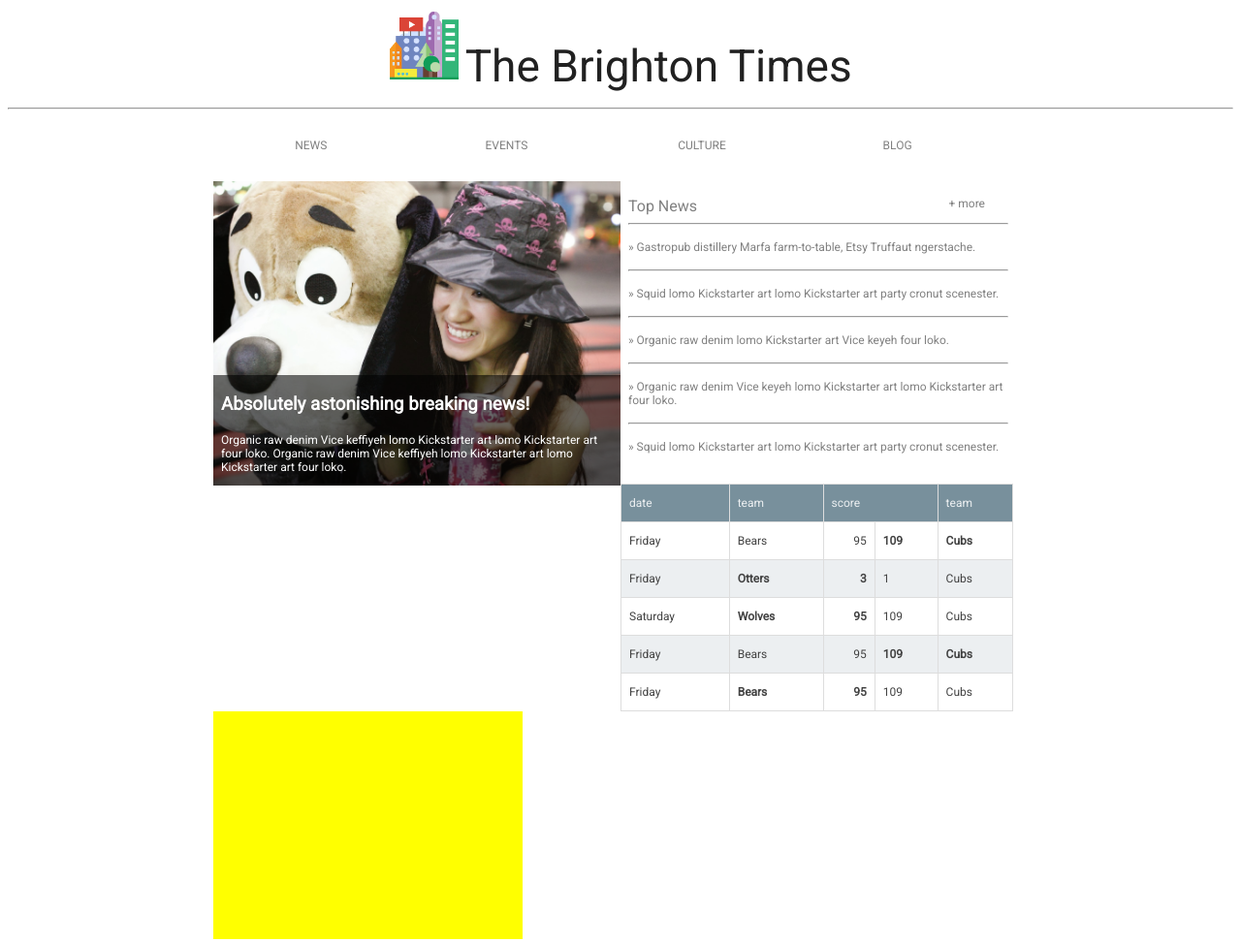
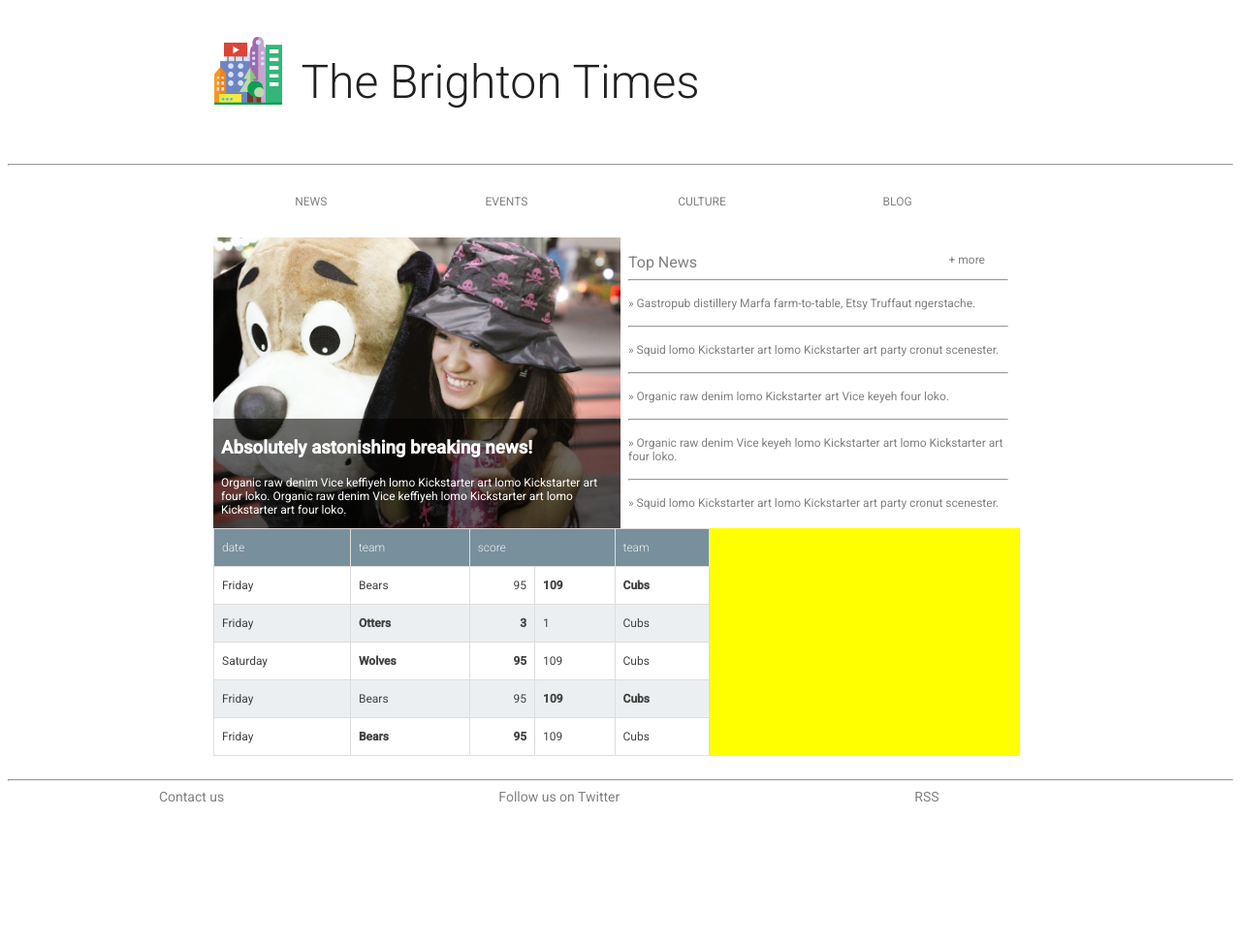
Before and after one commit to vipsyP/portfolio-vimal-, a plain HTML site: page portfolio.html in a window 1280 px wide. Shown: the top 972 px of the page at 97% size. After the commit the page ends 846 px from the top, so only its background shows below. Drawn offline with Linux system fonts and the light colour scheme.

Commit message:
replace float with flex, change order of sections with changing screen size, polish

```diff
--- a/css/style.css
+++ b/css/style.css
@@ -1,37 +1,42 @@
 * {
   font-family: 'Roboto';
 }
-.logo
-{
-	height:48px;
+
+
+.logo {
+  height: 48px;
   width: auto;
-	padding: 2px 0px;
+  margin-top: 12px;
+  vertical-align: top;
+  margin-right: 1em;
 }
 
+
 .header {
-	text-align:center;
+  max-width: 840px;
+  display:flex;
+  text-align: center;
+  align-self: center;
+  flex-direction: row;
+  margin-left: auto;
+  margin-right: auto;
+  margin-top: 24px;
+  margin-bottom: 24px;
   font-weight: 300;
-	color:  #212121;
-	margin-bottom: 8px;
-	padding-bottom: 8px;
+  color: #212121;
+  width:100%;
 }
 
-.heading
-{
-	display:inline;
-	font-size:46px;
+
+.heading {
+  display: inline;
+  font-size: 24px;
   font-weight: 300;
 }
 
+
 .body-and-nav {
-	max-width:840px;
-	margin-left: auto;
-	margin-right: auto;
-}
-
-
-.body{
-	align-self: center;
+  max-width: 840px;
   margin-left: auto;
   margin-right: auto;
 }
@@ -45,10 +50,9 @@
 
 
 .nav-item {
-
   font-size: 12px;
   float: left;
-	width:24%;
+  width: 24%;
 }
 
 
@@ -56,92 +60,103 @@
   text-decoration: none;
   display: block;
   padding: 14px;
-	color:gray;
+  color: gray;
   text-align: center;
 }
 
 
 .nav-item a:hover {
-	color:black;
+  color: black;
   text-decoration: underline;
 }
 
 
+.body {
+  display:flex;
+  flex-wrap:wrap;
+  flex-direction: row;
+  align-self: center;
+  margin-left: auto;
+  margin-right: auto;
+  width:100%;
+}
+
+
 .breaking-news {
-	position:relative;
-	float: left;
+  order:1;
+  position: relative;
 }
 
 
 .text-overlay {
-	width:100%;
-	height:auto;
-	position:absolute;
-	bottom:0px;
-	left:0px;
-	margin:0px;
-	box-sizing:border-box;
-	padding:0px 8px;
+  width: 100%;
+  height: auto;
+  position: absolute;
+  bottom: 0px;
+  left: 0px;
+  margin: 0px;
+  box-sizing: border-box;
+  padding: 0px 8px;
   background: rgba(0, 0, 0, 0.568);
-	color:white;
+  color: white;
 }
 
 
-.breaking-news-image
-{
-	width:100%;
+.breaking-news-image {
+  width: 100%;
 }
 
-.breaking-news p
-{
+.breaking-news p {
   font-size: 12px;
 }
 
 
-.text-overlay h3
-{
-	font-weight:950;
+.text-overlay h3 {
+  font-weight: 950;
+}
+
+
+.top-news {
+  order:2;
 }
 
 
 .top-news-list {
   box-sizing: border-box;
-	float:left;
   margin-top: 16px;
   padding-left: 8px;
-	list-style-type: none	;
-	width:100%;
-	height:280;
+  list-style-type: none;
+  width: 100%;
+  height: 280;
   overflow: scroll;
-
 }
 
 
 .top-news-header {
-	margin-bottom:0px;
+  margin-bottom: 0px;
 }
 
 
 .top-news-heading {
   font-size: 16px;
-	display:inline;
-	color:gray;
+  display: inline;
+  color: gray;
 }
 
 
 .more {
-	text-align:right;
-	float:right;
-	margin-right:24px;
+  text-align: right;
+  float: right;
+  margin-right: 24px;
   text-decoration: none;
-	color:gray;
+  color: gray;
   font-size: 12px;
 }
 
 
 .top-news-item a {
   text-decoration: none;
-	color:gray;
+  color: gray;
 }
 
 
@@ -149,7 +164,12 @@
   font-size: 12px;
   font-family: 'Roboto', sans-serif;
   padding: 8px 0px;
+}
 
+
+.team-scores {
+  order:3;
+  width: 100%;
 }
 
 
@@ -157,22 +177,23 @@
   border-color: grey;
   box-sizing: border-box;
   border-collapse: collapse;
-	width:100%;
-	height:auto;
+  width: 100%;
+  height: auto;
 }
 
 
-.team-scores td, .team-scores th {
+.team-scores td,
+.team-scores th {
   border: 1px solid #dddddd;
   text-align: left;
-	padding: 12px 8px ;
+  padding: 12px 8px;
   font-size: 12px;
   color: #424242;
 }
 
 
-.team-scores td:nth-child(3){
-	text-align:right;
+.team-scores td:nth-child(3) {
+  text-align: right;
 }
 
 
@@ -180,13 +201,11 @@
   background: #78909c;
   color: #eceff1;
   font-weight: 300;
-
 }
 
 
 .team-scores tr:nth-child(odd) {
-	background:#eceff1;
-
+  background: #eceff1;
 }
 
 
@@ -195,19 +214,21 @@ font-weight: 300;
 }
 
 
-.weather-forecast-table {
-	height:300px;
-	width:100%;
+.weather-forecast {
+  order:4;
+  width: 100%;
+  height: 300px;
   background: yellow;
 }
 
 
-.footer{
+.footer {
   clear: both;
-
+  display:block;
 }
 
-.footer ul{
+
+.footer ul {
   list-style-type: none;
   overflow: hidden;
   padding-left: 0;
@@ -225,49 +246,84 @@ font-weight: 300;
 .footer-item a {
   text-decoration: none;
   display: block;
-	color:gray;
+  color: gray;
   text-align: center;
 }
 
 
 @media only screen and (min-width: 550px) {
   .logo {
-	height:72px;
+    height: 72px;
   }
+
+
+  .heading {
+    font-size:48px;
+  }
+
 
   .breaking-news {
     width: 61%;
+    order:1
   }
 
-	.weather-forecast-table {
-		height:300px;
-		width:38%;
-		height:30%;
+
+  .weather-forecast{
+    width: 38%;
+    height: auto;
     background: yellow;
+    order:2;
   }
 
+
+  .team-scores {
+    order:4;
   }
+
+
+  .top-news {
+    width:100%;
+    order:3;
+  }
+}
+
 
 @media only screen and (min-width: 700px) {
   .breaking-news {
+    order:1;
     width: 50%;
-		height:40%;
+    max-height: 300px;
     background-size: cover;
     object-position: center;
-		object-fit:cover;
+    object-fit: cover;
   }
+
+
+  .top-news {
+    order:2;
+    width: 49%;
+    max-height: 300px;
+  }
+
+
+  .team-scores {
+    width: 61%;
+    order:3;
+  }
+
+
+  .weather-forecast{
+    order:4;
+  }
+
 
   .breaking-news-image {
     height: 100%;
     background-size: cover;
     object-position: center;
-		object-fit:cover;
+    object-fit: cover;
   }
 
-	.team-scores table {
-		max-width: 405px;
-
-	}
 
   .top-news-list {
     max-width: 400;
--- a/portfolio.html
+++ b/portfolio.html
@@ -3,9 +3,9 @@
 <head>
   <meta charset="utf-8" />
   <meta name="viewport" content="width=device-width, initial-scale=1" />
-	<meta http-equiv="X-UA-Compatible" content="ie=edge">
 
-	<link href="https://fonts.googleapis.com/css?family=Roboto" rel="stylesheet">
+
+  <link href="https://fonts.googleapis.com/css?family=Roboto:300,400,500" rel="stylesheet">
   <link rel="stylesheet" type="text/css" href="css/style.css">
   <title>Portfolio</title>
 </head>
@@ -18,9 +18,9 @@
       <img class="logo" src="img/city.png" alt="Logo">
       <h1 class="heading">The Brighton Times</h1>
     </div>
-		<hr/>
   </header>
 
+  <hr/>
   <div class="body-and-nav">
     <!-- NAV -->
     <nav>
@@ -143,7 +143,8 @@
 
         </div>
       </section>
-
+    </div>
+  </div>
   <!-- FOOTER -->
   <footer>
     <div class="footer">
@@ -161,8 +162,6 @@
       </ul>
     </div>
   </footer>
-		</div>
-	</div>
 </body>
 
 </html>
```
Lines whose indentation alone changed are shown as unchanged.
